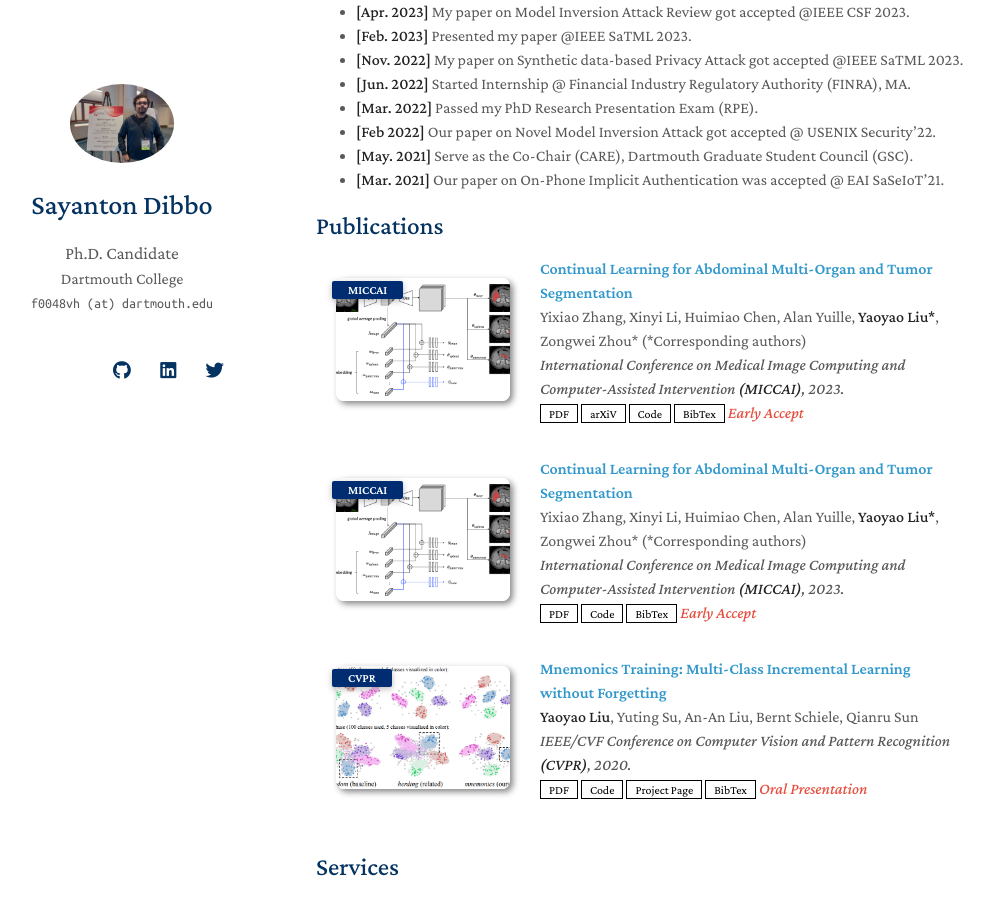
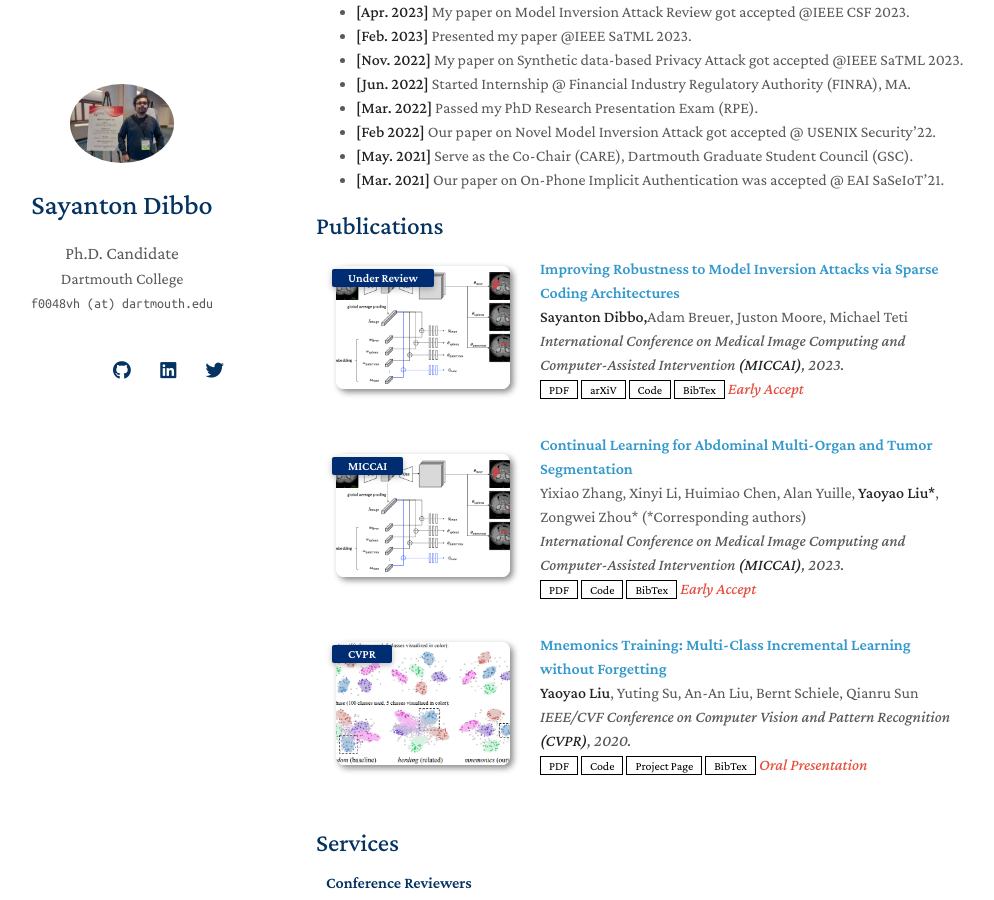
Before and after one commit to SayantonDibbo/SayantonDibbo.github.io, a Jekyll site: the page built from index.md, in a window 1280 px wide and 900 px high, scrolled down 714 px. Shown: the whole window, without its empty margins (154-1148 px from the left). Built offline with Jekyll 4.4.1, drawn with Linux system fonts in a browser that asks for light colours; nearby versions of some CDN libraries; a style sheet for code colours, icons or effects is not loaded; our own code applies the rules of GitHub Pages for plain Markdown files.

Commit message:
Update publications.yml

```diff
--- a/_data/publications.yml
+++ b/_data/publications.yml
@@ -1,8 +1,8 @@
 main:
 
-  - title: Continual Learning for Abdominal Multi-Organ and Tumor Segmentation
-    authors: Yixiao Zhang, Xinyi Li, Huimiao Chen, Alan Yuille, <strong>Yaoyao Liu*</strong>, Zongwei Zhou* (*Corresponding authors)
-    conference_short: MICCAI
+  - title: Improving Robustness to Model Inversion Attacks via Sparse Coding Architectures
+    authors: <strong>Sayanton Dibbo,</strong>Adam Breuer, Juston Moore, Michael Teti
+    conference_short: Under Review
     conference: International Conference on Medical Image Computing and Computer-Assisted Intervention <strong>(MICCAI)</strong>, 2023.
     pdf: https://arxiv.org/pdf/2306.00988.pdf
     arxiv: https://arxiv.org/pdf/2306.00988.pdf
```
